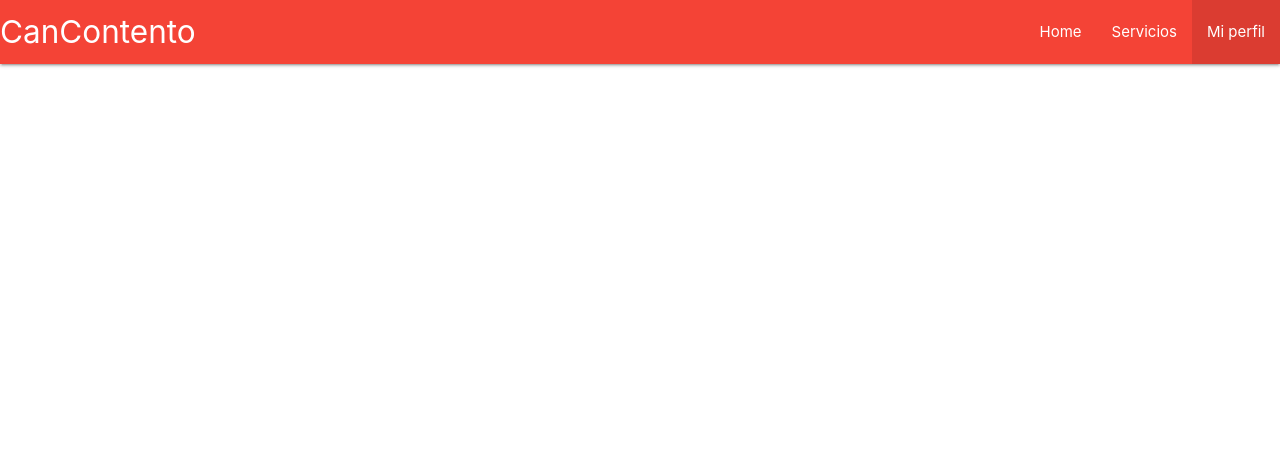
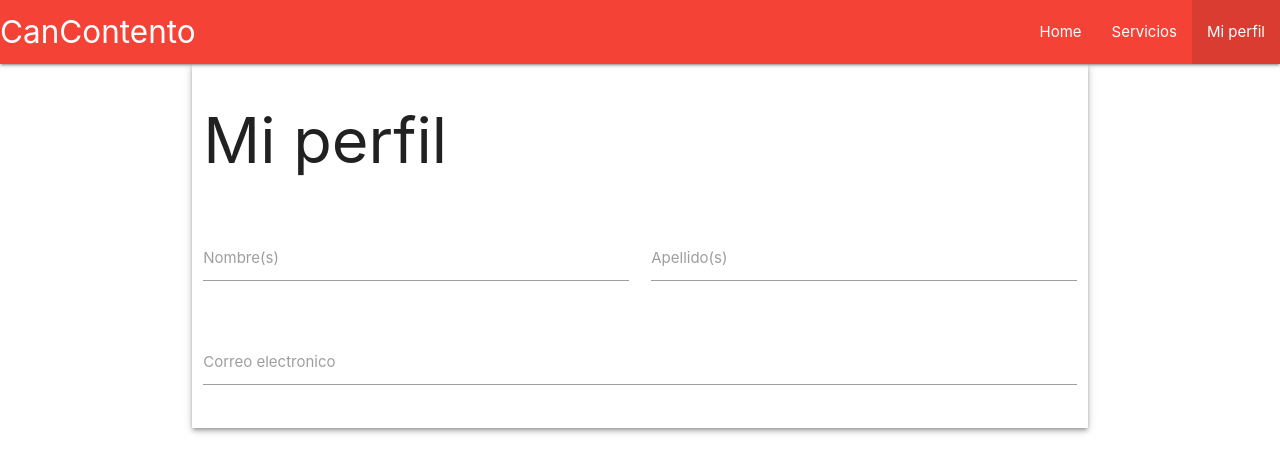
Before and after one commit to jela3105/CanContentoFrontend, a website: page perfil.html in a window 1280 px wide. Drawn offline with nearby package versions, Linux system fonts and the light colour scheme.

Commit message:
perfil.html template finish

```diff
--- a/perfil.html
+++ b/perfil.html
@@ -38,8 +38,37 @@
                 <li class="active"><a href="perfil.html" class="modal-trigger">Mi perfil</a></li>
             </ul>
         </header>
-        <div class="container">
+        <div class="container z-depth-2">
+            <div class="row">
+                <div class="col s12 m12 l12" >
+                    <h1>Mi perfil</h1>
+                </div>
+            </div>
 
+            <div class="row">
+                <form class="col s12">
+                  <div class="row">
+                    <div class="input-field col s6">
+                        <input id="nombre" type="text" class="validate">
+                        <label for="nombre">Nombre(s)</label>
+                    </div>
+                    <div class="input-field col s6">
+                      <input id="apellido" type="text" class="validate">
+                      <label for="apellido">Apellido(s)</label>
+                    </div>
+                  </div>
+                  <div class="row">
+                    <div class="input-field col s12">
+                        <input id="correo" type="text" class="validate">
+                        <label for="correo">Correo electronico</label>
+                  </div>
+                  </div>
+                </form>
+              </div>
         </div>
+
+        <!-- Compiled and minified JavaScript -->
+        <script src="https://cdnjs.cloudflare.com/ajax/libs/materialize/1.0.0/js/materialize.min.js"></script>
+        <script src="Js/initialization.js"></script>
     </body>
 </html>
```
